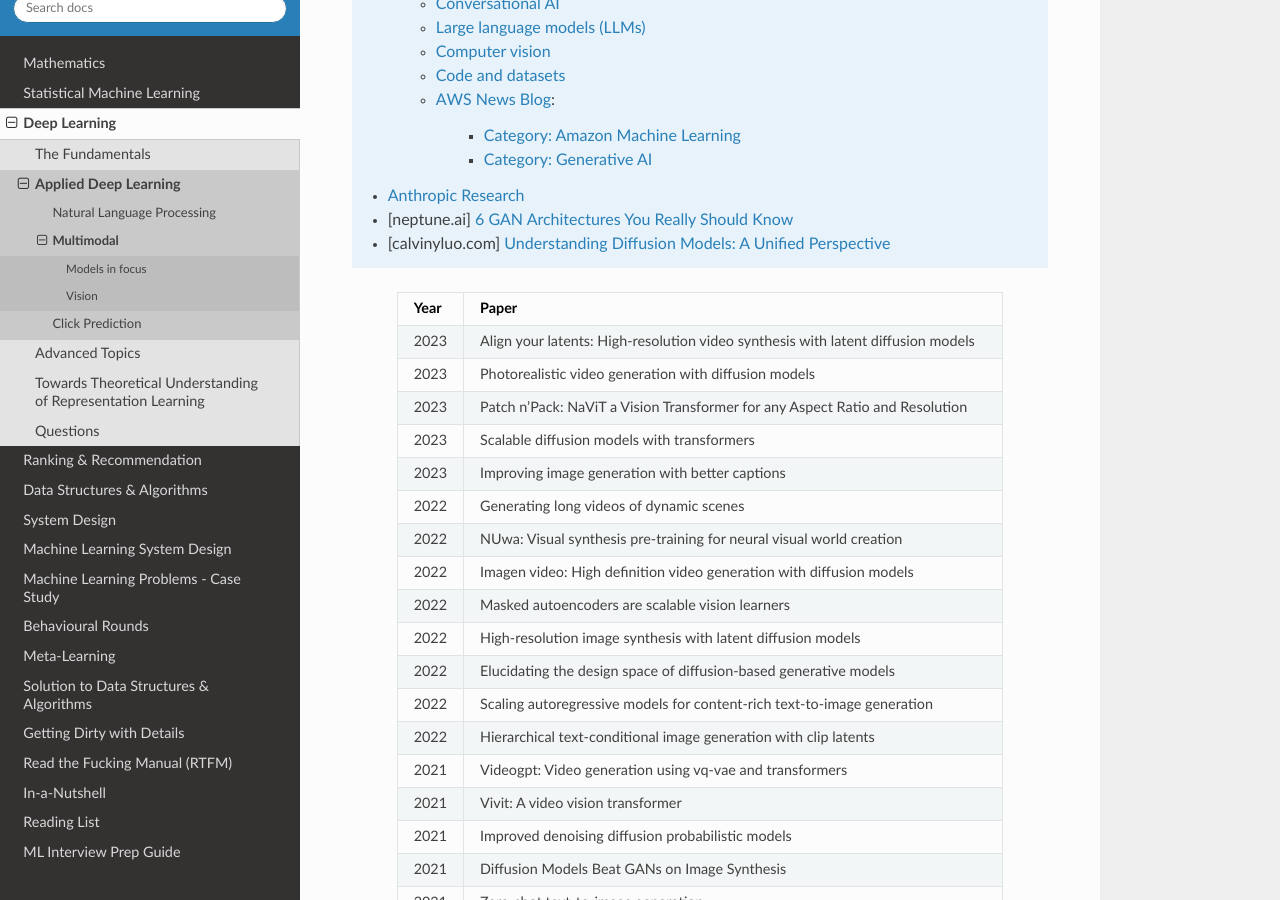
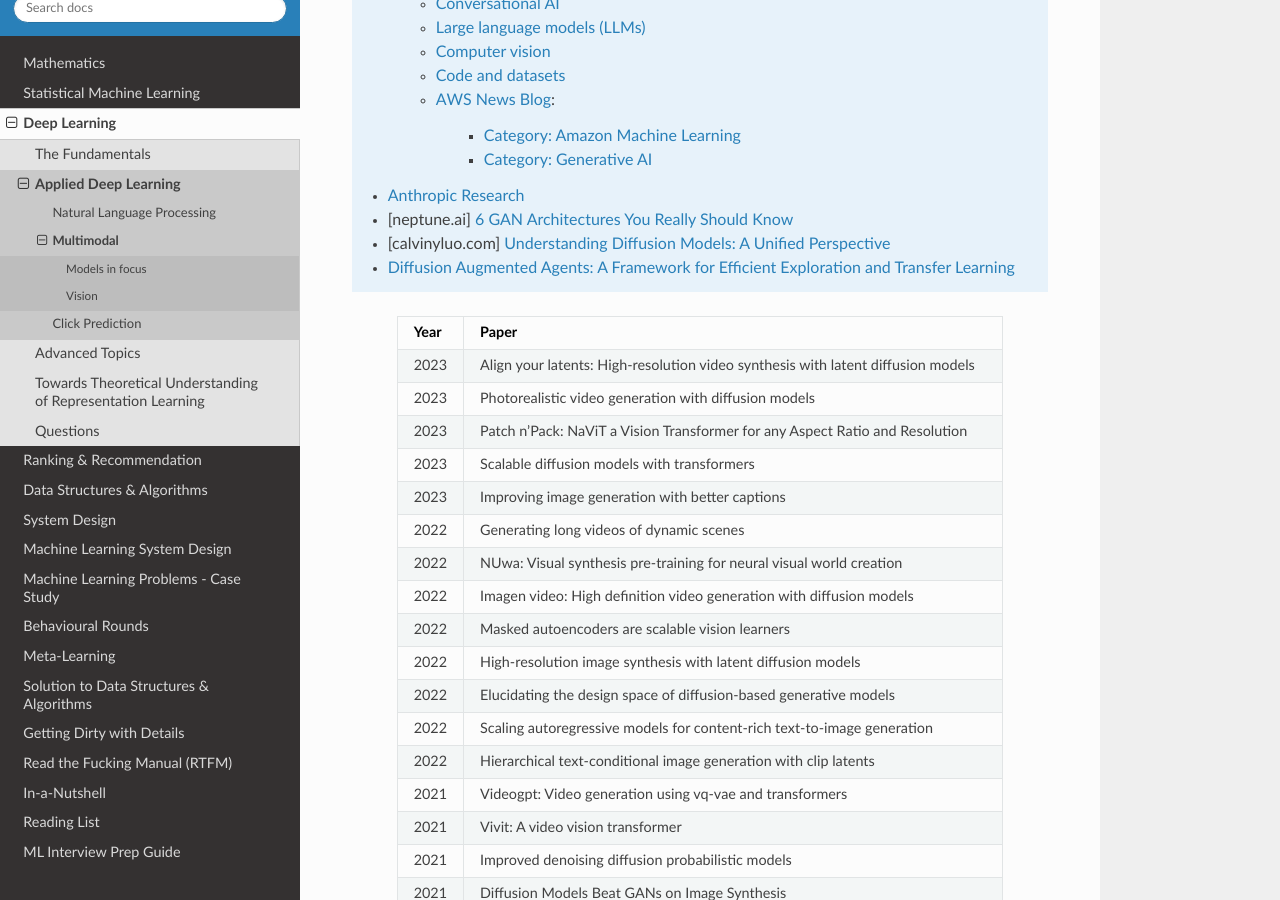
Before and after one commit to uselesstechjunks/leetcode, a Sphinx documentation site: the page built from docs/source/dl/application/multimodal.rst, in a window 1280 px wide and 900 px high, scrolled down 1023 px. Built offline with Sphinx 7.4.7 and the Read the Docs theme 2.0.0, drawn with Linux system fonts in a browser that asks for light colours.

Commit message:
Update multimodal.rst

```diff
--- a/docs/source/dl/application/multimodal.rst
+++ b/docs/source/dl/application/multimodal.rst
@@ -48,6 +48,7 @@ Resources
 	* `Anthropic Research <https://www.anthropic.com/research>`_
 	* [neptune.ai] `6 GAN Architectures You Really Should Know  <https://neptune.ai/blog/6-gan-architectures>`_
 	* [calvinyluo.com] `Understanding Diffusion Models: A Unified Perspective <https://www.calvinyluo.com/2022/08/26/diffusion-tutorial.html>`_
+	* `Diffusion Augmented Agents: A Framework for Efficient Exploration and Transfer Learning <https://arxiv.org/abs/2407.20798>`_
 
 .. csv-table::
 	:header: "Year","Paper"
```
